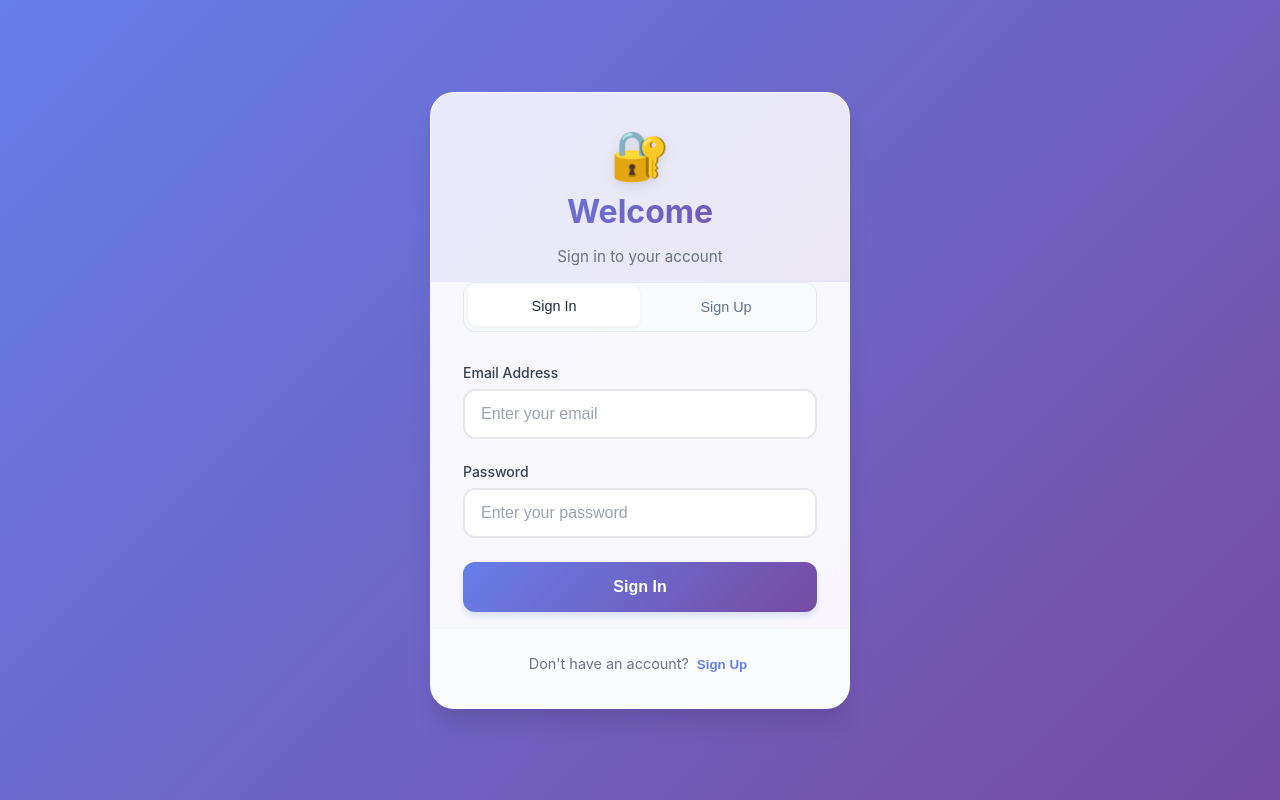
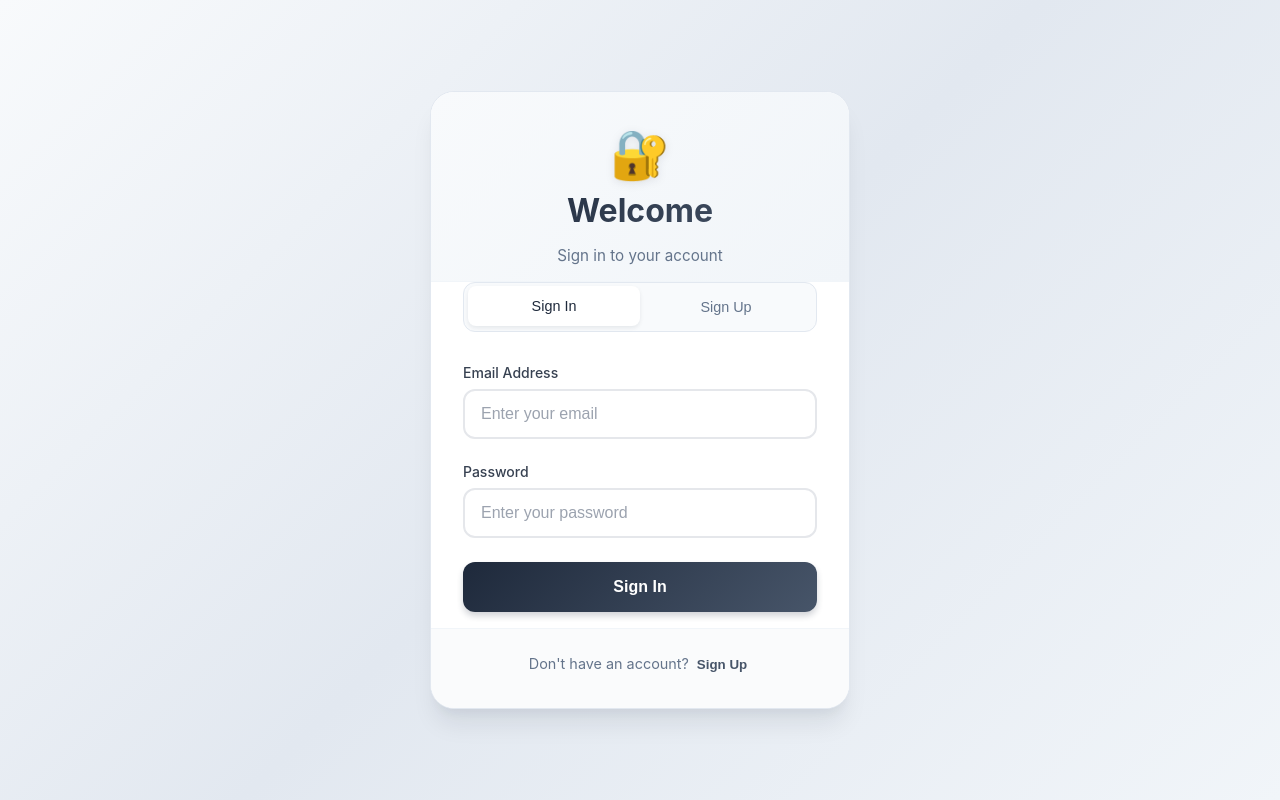
Before and after one commit to Aditi-Agale/TrackFlow, a React (Create React App) app in the folder frontend/: page /leads in a window 1280 px wide. Built offline with nearby package versions, Linux system fonts and the light colour scheme.

Commit message:
Changes Updated

```diff
--- a/frontend/src/Auth.css
+++ b/frontend/src/Auth.css
@@ -1,31 +1,31 @@
-/* Modern Authentication Styles */
+/* Modern Light Theme Authentication Styles */
 .auth-container {
   min-height: 100vh;
   display: flex;
   justify-content: center;
   align-items: center;
-  background: linear-gradient(135deg, #667eea 0%, #764ba2 100%);
+  background: linear-gradient(135deg, #f8fafc 0%, #e2e8f0 50%, #f1f5f9 100%);
   padding: 1rem;
   font-family: -apple-system, BlinkMacSystemFont, 'Segoe UI', 'Roboto', sans-serif;
 }
 
 .auth-wrapper {
-  background: rgba(255, 255, 255, 0.95);
-  backdrop-filter: blur(10px);
+  background: #ffffff;
   border-radius: 24px;
   box-shadow:
-    0 20px 25px -5px rgba(0, 0, 0, 0.1),
-    0 10px 10px -5px rgba(0, 0, 0, 0.04);
+    0 20px 25px -5px rgba(15, 23, 42, 0.08),
+    0 10px 10px -5px rgba(15, 23, 42, 0.04);
   width: 100%;
   max-width: 420px;
   overflow: hidden;
-  border: 1px solid rgba(255, 255, 255, 0.2);
+  border: 1px solid #e2e8f0;
 }
 
 .auth-header {
   text-align: center;
   padding: 2rem 2rem 1rem;
-  background: linear-gradient(135deg, rgba(103, 126, 234, 0.1) 0%, rgba(118, 75, 162, 0.1) 100%);
+  background: linear-gradient(135deg, #f8fafc 0%, #f1f5f9 100%);
+  border-bottom: 1px solid #f1f5f9;
 }
 
 .logo {
@@ -35,14 +35,14 @@
 .logo-icon {
   font-size: 3rem;
   margin-bottom: 0.5rem;
-  filter: drop-shadow(0 4px 6px rgba(0, 0, 0, 0.1));
+  filter: drop-shadow(0 2px 4px rgba(15, 23, 42, 0.1));
 }
 
 .logo h1 {
   margin: 0;
   font-size: 2rem;
   font-weight: 700;
-  background: linear-gradient(135deg, #667eea 0%, #764ba2 100%);
+  background: linear-gradient(135deg, #1e293b 0%, #475569 100%);
   -webkit-background-clip: text;
   -webkit-text-fill-color: transparent;
   background-clip: text;
@@ -50,7 +50,7 @@
 
 .auth-subtitle {
   margin: 0;
-  color: #6b7280;
+  color: #64748b;
   font-size: 0.95rem;
   font-weight: 400;
 }
@@ -84,13 +84,13 @@
 .tab.active {
   background: white;
   color: #1e293b;
-  box-shadow: 0 2px 4px rgba(0, 0, 0, 0.05);
+  box-shadow: 0 2px 4px rgba(15, 23, 42, 0.08);
   transform: translateY(-1px);
 }
 
 .tab:hover:not(.active) {
   color: #334155;
-  background: rgba(255, 255, 255, 0.5);
+  background: rgba(255, 255, 255, 0.7);
 }
 
 .form-content {
@@ -112,7 +112,7 @@
 }
 
 .input-group.focused label {
-  color: #667eea;
+  color: #1e293b;
 }
 
 .input-group input {
@@ -124,12 +124,13 @@
   transition: all 0.3s ease;
   background: #ffffff;
   box-sizing: border-box;
+  color: #1e293b;
 }
 
 .input-group input:focus {
   outline: none;
-  border-color: #667eea;
-  box-shadow: 0 0 0 3px rgba(102, 126, 234, 0.1);
+  border-color: #475569;
+  box-shadow: 0 0 0 3px rgba(71, 85, 105, 0.1);
   transform: translateY(-1px);
 }
 
@@ -145,7 +146,7 @@
 .submit-btn {
   width: 100%;
   padding: 1rem;
-  background: linear-gradient(135deg, #667eea 0%, #764ba2 100%);
+  background: linear-gradient(135deg, #1e293b 0%, #475569 100%);
   color: white;
   border: none;
   border-radius: 12px;
@@ -155,12 +156,13 @@
   transition: all 0.3s ease;
   position: relative;
   overflow: hidden;
-  box-shadow: 0 4px 6px rgba(102, 126, 234, 0.2);
+  box-shadow: 0 4px 6px rgba(30, 41, 59, 0.2);
 }
 
 .submit-btn:hover:not(:disabled) {
   transform: translateY(-2px);
-  box-shadow: 0 8px 15px rgba(102, 126, 234, 0.3);
+  box-shadow: 0 8px 15px rgba(30, 41, 59, 0.25);
+  background: linear-gradient(135deg, #334155 0%, #64748b 100%);
 }
 
 .submit-btn:active:not(:disabled) {
@@ -168,7 +170,7 @@
 }
 
 .submit-btn:disabled {
-  opacity: 0.8;
+  opacity: 0.7;
   cursor: not-allowed;
   transform: none;
 }
@@ -204,14 +206,14 @@
 
 .auth-footer p {
   margin: 0;
-  color: #6b7280;
+  color: #64748b;
   font-size: 0.9rem;
 }
 
 .switch-btn {
   background: none;
   border: none;
-  color: #667eea;
+  color: #475569;
   font-weight: 600;
   cursor: pointer;
   margin-left: 0.25rem;
@@ -221,8 +223,8 @@
 }
 
 .switch-btn:hover {
-  color: #5a67d8;
-  background: rgba(102, 126, 234, 0.1);
+  color: #1e293b;
+  background: rgba(71, 85, 105, 0.1);
 }
 
 /* Responsive Design */
@@ -277,7 +279,7 @@
 .tab:focus-visible,
 .switch-btn:focus-visible,
 .submit-btn:focus-visible {
-  outline: 2px solid #667eea;
+  outline: 2px solid #475569;
   outline-offset: 2px;
 }
 
```
